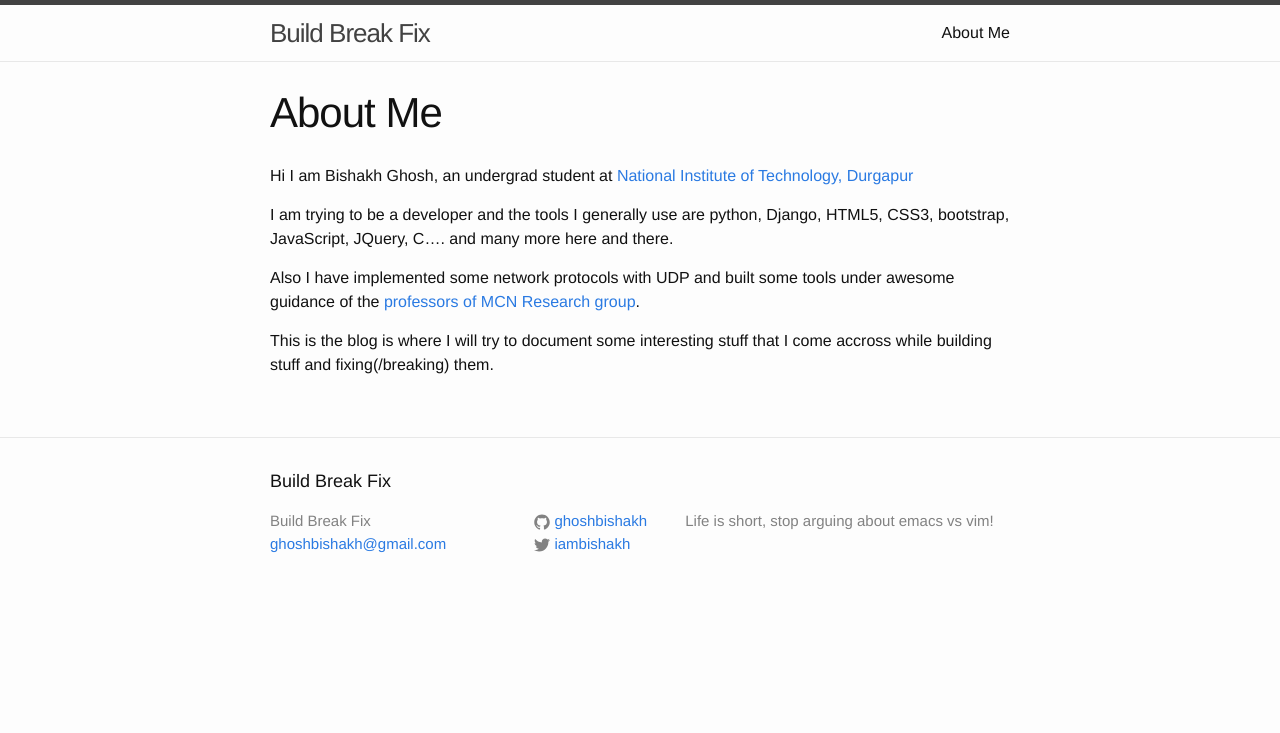
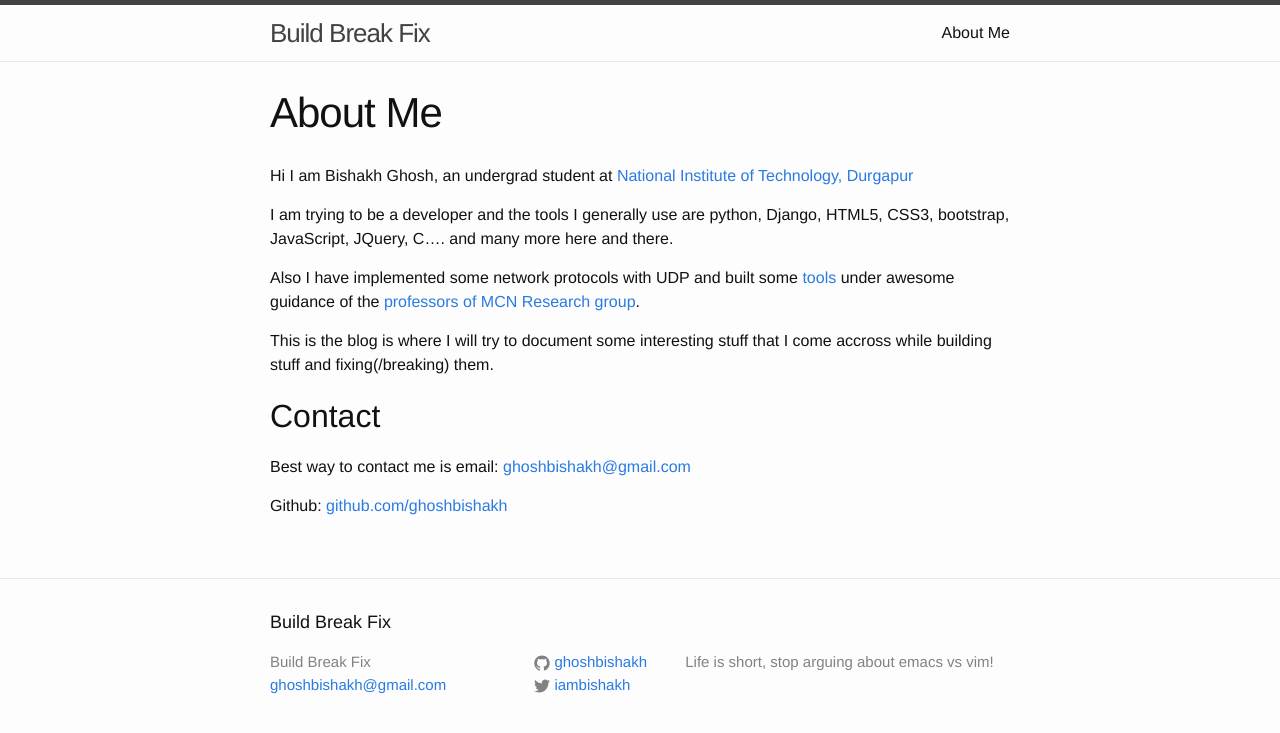
Before and after one commit to ghoshbishakh/blog, a Jekyll site: the page built from about.md, in a window 1280 px wide. Shown: the top 733 px of the page. Built offline with Jekyll 4.4.1, drawn with Linux system fonts in a browser that asks for light colours.

Commit message:
Updated Site

```diff
--- a/about.md
+++ b/about.md
@@ -8,6 +8,12 @@ Hi I am Bishakh Ghosh, an undergrad student at [National Institute of Technology
 
 I am trying to be a developer and the tools I generally use are python, Django, HTML5, CSS3, bootstrap, JavaScript, JQuery, C.... and many more here and there.
 
-Also I have implemented some network protocols with UDP and built some tools under awesome guidance of the [professors of MCN Research group](http://www.nitdgp.ac.in/MCN-RG/mcn-rg.html).
+Also I have implemented some network protocols with UDP and built some [tools](http://www.nitdgp.ac.in/MCN-RG/psync.html) under awesome guidance of the [professors of MCN Research group](http://www.nitdgp.ac.in/MCN-RG/mcn-rg.html).
 
 This is the blog is where I will try to document some interesting stuff that I come accross while building stuff and fixing(/breaking) them.
+
+Contact
+-------
+Best way to contact me is email: [ghoshbishakh@gmail.com](mailto:ghoshbishakh@gmail)
+
+Github: [github.com/ghoshbishakh](http://github.com/ghoshbishakh)
```
